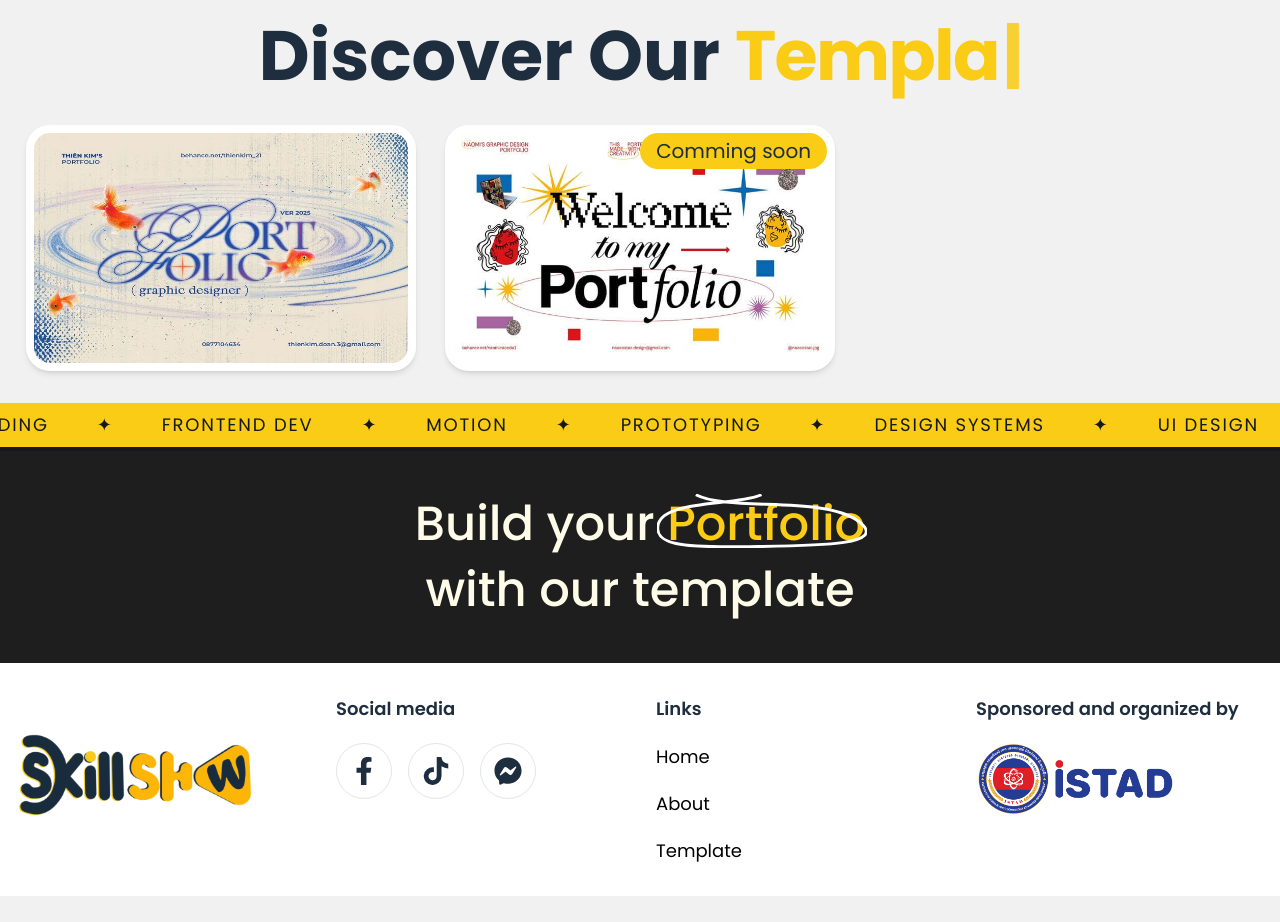
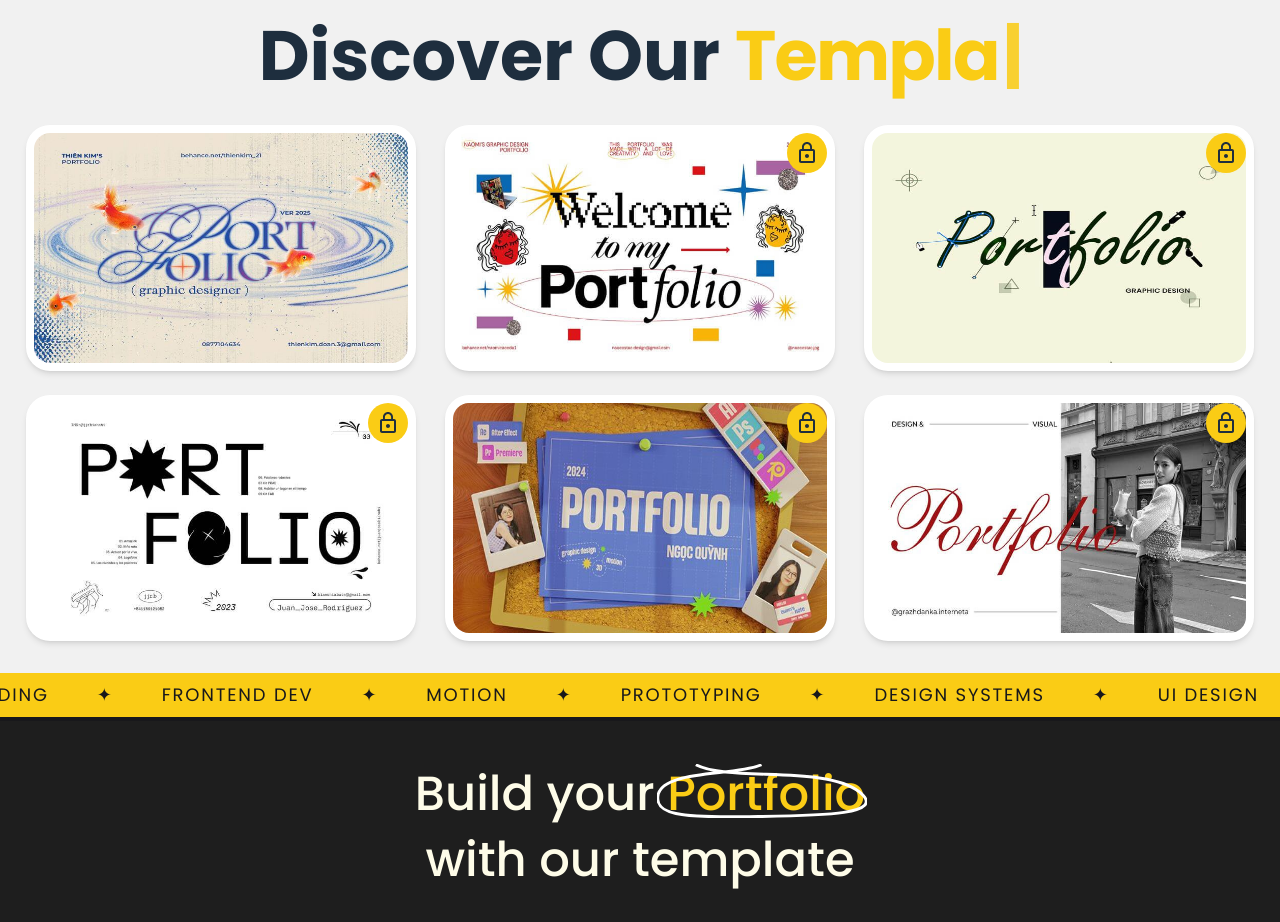
Before and after one commit to ngovkimsouheng/skillshow-me, a React (Vite) app: page /developer-category in a window 1280 px wide. Shown: the part 1080-2002 px from the top of the page. Before the commit the page ends 1976 px from the top, so only its background shows below. Built offline with nearby package versions, Linux system fonts and the light colour scheme; no server answers.

Commit message:
add tempalte

```diff
--- a/src/App.jsx
+++ b/src/App.jsx
@@ -86,7 +86,7 @@ function App() {
     AOS.init({
       duration: 900,
       easing: "ease-out-cubic",
-      once: true,
+      once: false,
     });
   }, []);
   const token = localStorage.getItem("token");
--- a/src/pages/Templatepage/Categories/Developer.jsx
+++ b/src/pages/Templatepage/Categories/Developer.jsx
@@ -6,6 +6,7 @@ import vector1 from './vector1.png'
 import darkvector1 from './darkVector1.png'
 import vector2 from './vector2.png'
 import darkvector2 from './darkVector2.png'
+import { MdLockOutline } from 'react-icons/md';
 import cover1 from "../components/Images/cover1.jpg"
 import cover2 from "../components/Images/cover2.jpg"
 import cover3 from "../components/Images/cover3.jpg"
@@ -150,6 +151,7 @@ export default function Developer() {
                             src={cover1}
                             alt="template"
                         />
+
                         <div className="absolute inset-0 backdrop-blur-[3px] opacity-0 group-hover:opacity-100 transition-all duration-300 flex items-center justify-center">
                             <div className="flex gap-4">
                                 {/* <button className="px-5 flex gap-2 items-center py-2 bg-blue-600 text-white rounded-lg hover:bg-blue-700 transition">
@@ -163,7 +165,9 @@ export default function Developer() {
                     </NavLink>
 
                     <div data-aos="flip-up" className="relative  w-[370px] lg:w-[390px] p-2 max-sm:w-[350px] rounded-[24px] bg-white shadow-md group overflow-hidden">
-                        <p className='absolute text-xl text-end right-2 text-primary bg-secondary px-4 py-1 rounded-full'>Comming soon</p>
+                        <div className="absolute bg-secondary  p-2 rounded-full  top-2 right-2 text-2xl text-gray-400">
+                            <MdLockOutline className="text-primary" />
+                        </div>
                         <img
                             className="rounded-[16px] h-[230px] w-full transition-transform duration-300 "
                             src={cover2}
@@ -172,8 +176,54 @@ export default function Developer() {
 
 
                     </div>
+                    <div data-aos="flip-up" className="relative  w-[370px] lg:w-[390px] p-2 max-sm:w-[350px] rounded-[24px] bg-white shadow-md group overflow-hidden">
+                        <div className="absolute bg-secondary  p-2 rounded-full  top-2 right-2 text-2xl text-gray-400">
+                            <MdLockOutline className="text-primary" />
+                        </div>
+                        <img
+                            className="rounded-[16px] h-[230px] w-full transition-transform duration-300 "
+                            src={cover3}
+                            alt="template"
+                        />
 
 
+                    </div>
+                    <div data-aos="flip-up" className="relative  w-[370px] lg:w-[390px] p-2 max-sm:w-[350px] rounded-[24px] bg-white shadow-md group overflow-hidden">
+                        <div className="absolute bg-secondary  p-2 rounded-full  top-2 right-2 text-2xl text-gray-400">
+                            <MdLockOutline className="text-primary" />
+                        </div>
+                        <img
+                            className="rounded-[16px] h-[230px] w-full transition-transform duration-300 "
+                            src={cover4}
+                            alt="template"
+                        />
+
+
+                    </div>
+
+                    <div data-aos="flip-up" className="relative  w-[370px] lg:w-[390px] p-2 max-sm:w-[350px] rounded-[24px] bg-white shadow-md group overflow-hidden">
+                        <div className="absolute bg-secondary  p-2 rounded-full  top-2 right-2 text-2xl text-gray-400">
+                            <MdLockOutline className="text-primary" />
+                        </div>
+                        <img
+                            className="rounded-[16px] h-[230px] w-full transition-transform duration-300 "
+                            src={cover5}
+                            alt="template"
+                        />
+
+
+                    </div>    <div data-aos="flip-up" className="relative  w-[370px] lg:w-[390px] p-2 max-sm:w-[350px] rounded-[24px] bg-white shadow-md group overflow-hidden">
+                        <div className="absolute bg-secondary  p-2 rounded-full  top-2 right-2 text-2xl text-gray-400">
+                            <MdLockOutline className="text-primary" />
+                        </div>
+                        <img
+                            className="rounded-[16px] h-[230px] w-full transition-transform duration-300 "
+                            src={cover6}
+                            alt="template"
+                        />
+
+
+                    </div>
                 </div>
             </section>
         </section>
```
